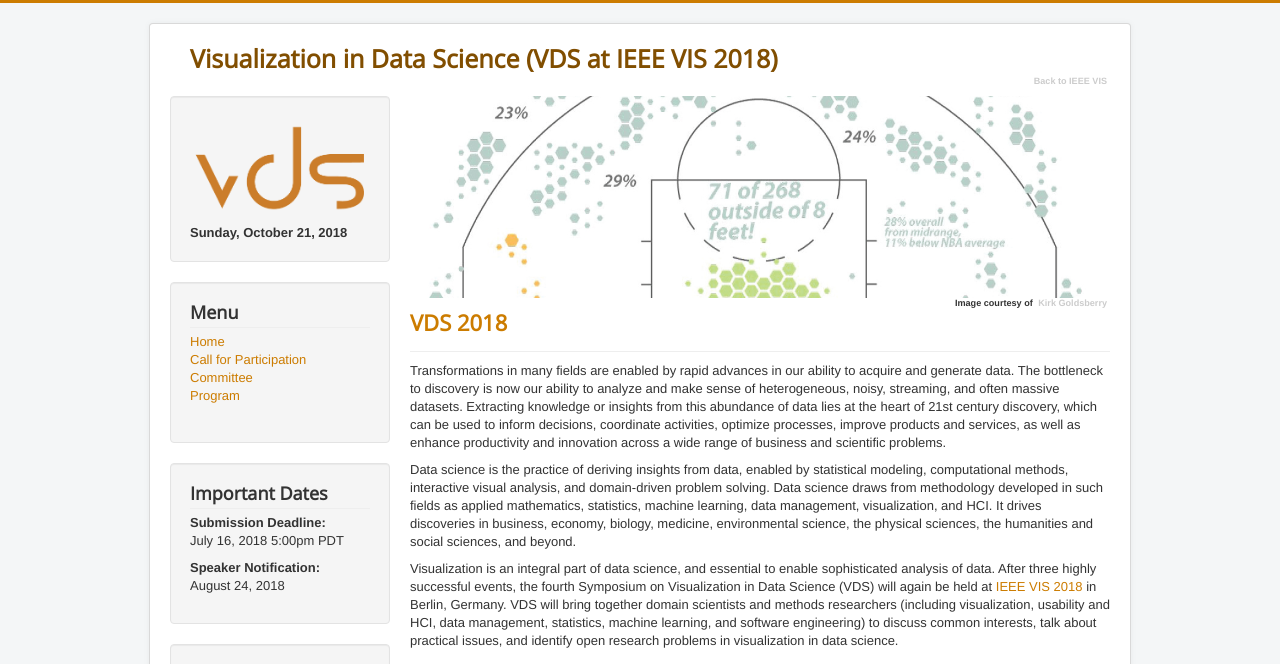
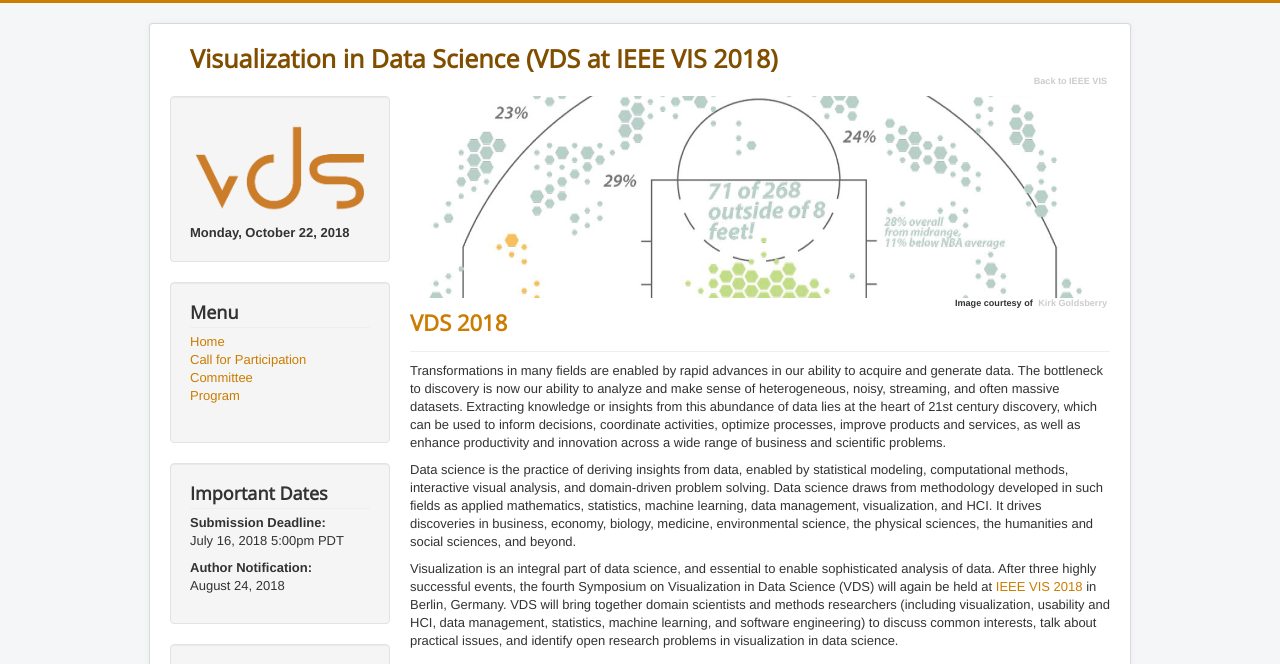
Before and after one commit to visualdatascience/2018, a Jekyll site: the page built from index.md, in a window 1280 px wide. Shown: the top 664 px of the page. Built offline with Jekyll 4.4.1, drawn with Linux system fonts in a browser that asks for light colours.

Commit message:
corrected several dates

```diff
--- a/_config.yml
+++ b/_config.yml
@@ -5,7 +5,7 @@ description: "Visualization in Data Science (VDS at IEEE VIS 2018)"
 baseurl: "/2018"
 url: "http://www.visualdatascience.org/"
 conferenceshort: "VDS 2018"
-conferencedate: "Sunday, October 21, 2018"
+conferencedate: "Monday, October 22, 2018"
 
 deadline_submission: "July 16, 2018 5:00pm PDT"
 deadline_notification: "August 24, 2018"
--- a/_includes/header.html
+++ b/_includes/header.html
@@ -31,7 +31,7 @@
                 <h3 class="page-header">Important Dates</h3>
                 <div class="custom">
                     <p><strong>Submission Deadline:</strong><br>{{ site.deadline_submission }} </p>
-                    <p><strong>Speaker Notification:</strong><br>{{ site.deadline_notification }} </p>
+                    <p><strong>Author Notification:</strong><br>{{ site.deadline_notification }} </p>
                     <!--<p><strong>Camera Ready Submission:</strong><br>{{ site.deadline_camera }} </p>-->
                     <!--<p></p>-->
                     <!--<p><strong>Poster Submission Deadline:</strong><br>{{ site.deadline_poster }} </p>-->
```
